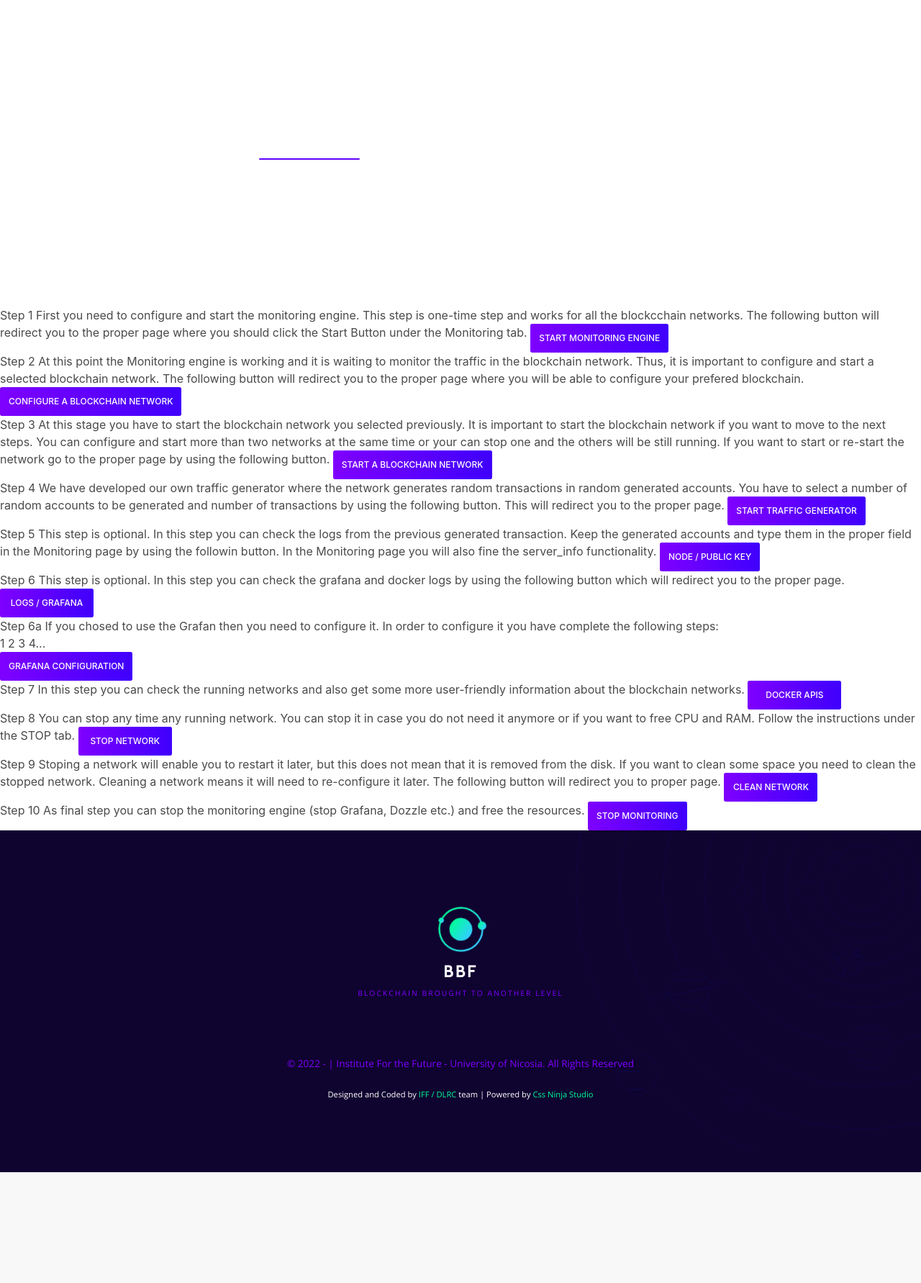
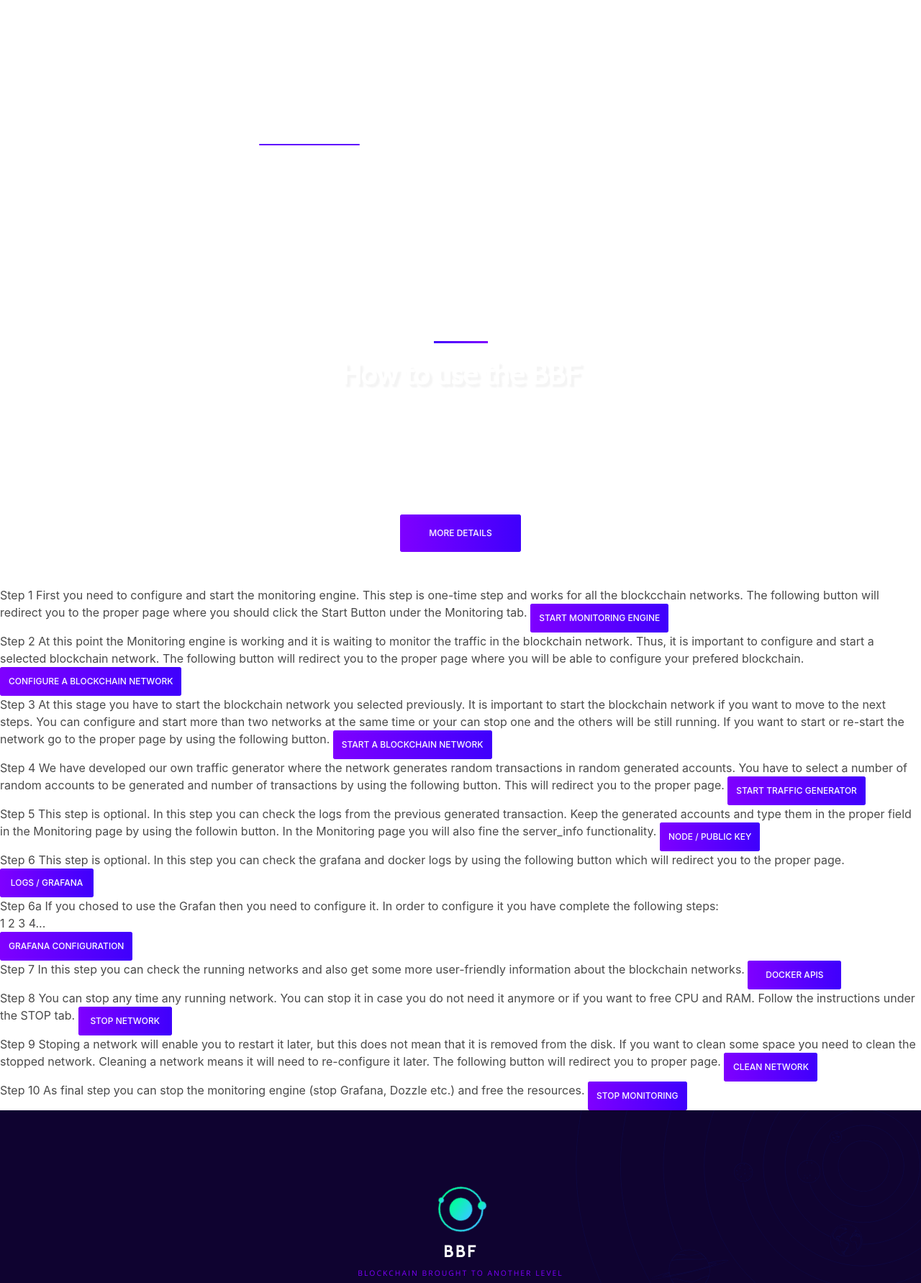
Before and after one commit to UNIC-IFF/KNOB-BBF-Web-Application, a Flask app: template templates/available_networks.html in a window 1280 px wide. Shown: the part 184-1967 px from the top of the page at 72% size. Before the commit the page ends 1813 px from the top, so only its background shows below. Run offline with Flask 2, Linux system fonts and the light colour scheme; the template is opened without the code that fills it, so the values that code supplies are empty; some libraries are stand-ins or nearby versions.

Commit message:
available networks github issues #49

```diff
--- a/templates/available_networks.html
+++ b/templates/available_networks.html
@@ -14,10 +14,11 @@
       <div class="container">
           <!-- Title & subtitle -->
           <h2 class="title is-light is-semibold has-text-centered is-spaced">Available Networks </h2>
-          <h4 class="subtitle is-6 is-light has-text-centered is-compact">Viderer malorum sadipscing cum ei. Eu impetus perfecto sit, no sea labore detraxit. Primis mediocrem necessitatibus an vis. Ut sea pertinax perpetua, eruditi volumus quaestio ex mel, has ei tota homero.</h4>
+          <h4 class="subtitle is-6 is-light has-text-centered is-compact">Our solution supports XRPL, Hyperledger Besu, Geth and Stellar. Check below for all the available functionalities and instructions!</h4>
 
           <!-- Content wrapper -->
-          <div class="content-wrapper is-large">
+          <div class="content-wrapper is-large" style="display:flex;
+          flex-direction:column;">
 
               <!-- Flying tabs wrapper -->
               <div x-data="initTabs()" x-init="setupCountdown()" class="flying-wrapper">
@@ -41,11 +42,11 @@
                   <div class="flying-tabs-content">
                       <!-- Tab 1 -->
                       {%for i in li%}
-                      <div id="{{i}}1" class="tab-content" :class="{
+                       <div id="{{i}}1" class="tab-content" :class="{
                               'is-active': activeTab === 'tab-{{i}}',
                               '': activeTab != 'tab-{{i}}'
                           }">
-                          <div class="columns " style="display:block;">
+                            <div class="columns " style="display:block;">
                               <!-- ICO Terms -->
 
                                   <div class="text-content  has-text-centered ">
@@ -56,7 +57,22 @@
 
                                           </div>
                                   </div>
-                              </div>
+                            </div>
+                            <span  class="buttons column is-10" style="float:right; padding-top:10vh;">
+                                <a href="{{url_for('management')}}" target="_blank" class="button k-button k-primary rounded raised has-gradient is-fat is-bold">
+                                 Manage this Network
+                                </a>
+                                <a href="{{url_for('monitoring')}}"  target="_blank" class="button k-button k-primary rounded raised has-gradient front-gradient  is-fat is-bold">
+                                                             Monitor this Network
+
+                              </a>
+                              <a href="{{url_for('benchmarking_engine')}}" target="_blank" class="button k-button k-secondary rounded raised has-gradient is-fat is-bold">
+                                Let's do some benchmarks
+                            </a>
+                        </span>
+                            <div class="column is-7 is-offset-4 " style="margin-top:10vh;">
+                                    <img id="logos"  src="../static/dist/img/logo/{{i}}.png" width="60%" height="60%" alt="" data-aos="fade-up" data-aos-delay="300" data-aos-offset="200" data-aos-easing="ease-out-quart">
+                            </div>
 
                       </div>
                       <!-- /Tab 1 -->
@@ -73,7 +89,27 @@
   <!-- /ICO section -->
 
 
-  <section x-data="initRoadmap()" x-init="setupRoadmap()" id="roadmap" class="main-timeline">
+  <section x-data="initRoadmap()" x-init="setupRoadmap()" id="roadmap" class="main-timeline" style="padding-top:-10%">
+    <div class="hero-body has-text-centered">
+        <div class="columns">
+
+            <div class="column is-6 is-offset-3">
+                <div class="divider is-centered"> </div>
+                <h2 class="title is-2 is-light is-semibold is-spaced main-title">How to use the BBF</h2>
+                <h5 class="subtitle is-5 is-light is-thin">
+                    The following steps introduce a step-by-step procedure of the Blockchain Benchmarking Framework (BBF) usage. It is important to follow the step-guide and not skip any step.
+                    Each step will redirect you to the proper page where you will found more information for each functionality.
+                </h5>
+                <!-- CTA -->
+                <p>
+                    <a href="#roadmap" class="button k-button k-primary raised has-gradient is-fat is-bold">
+                        <span class="text">More details</span>
+                        <span class="front-gradient"></span>
+                    </a>
+                </p>
+            </div>
+        </div>
+    </div>
     <ul>
         <li>
             <div>
```
Also changed, not shown: static/scss/layout/_features.scss (+5 -2 lines), templates/home.html (+4 -4 lines), static/img/logo/besu-poa.png (renamed from static/img/logo/hyperledger.png), static/img/logo/geth.png (renamed from static/img/logo/ethereum.png), static/img/logo/stellar-docker-testnet.png (renamed from static/img/logo/Stellar.png), static/img/logo/xrpl.png (renamed from static/img/logo/Ripple-Logo.png).
